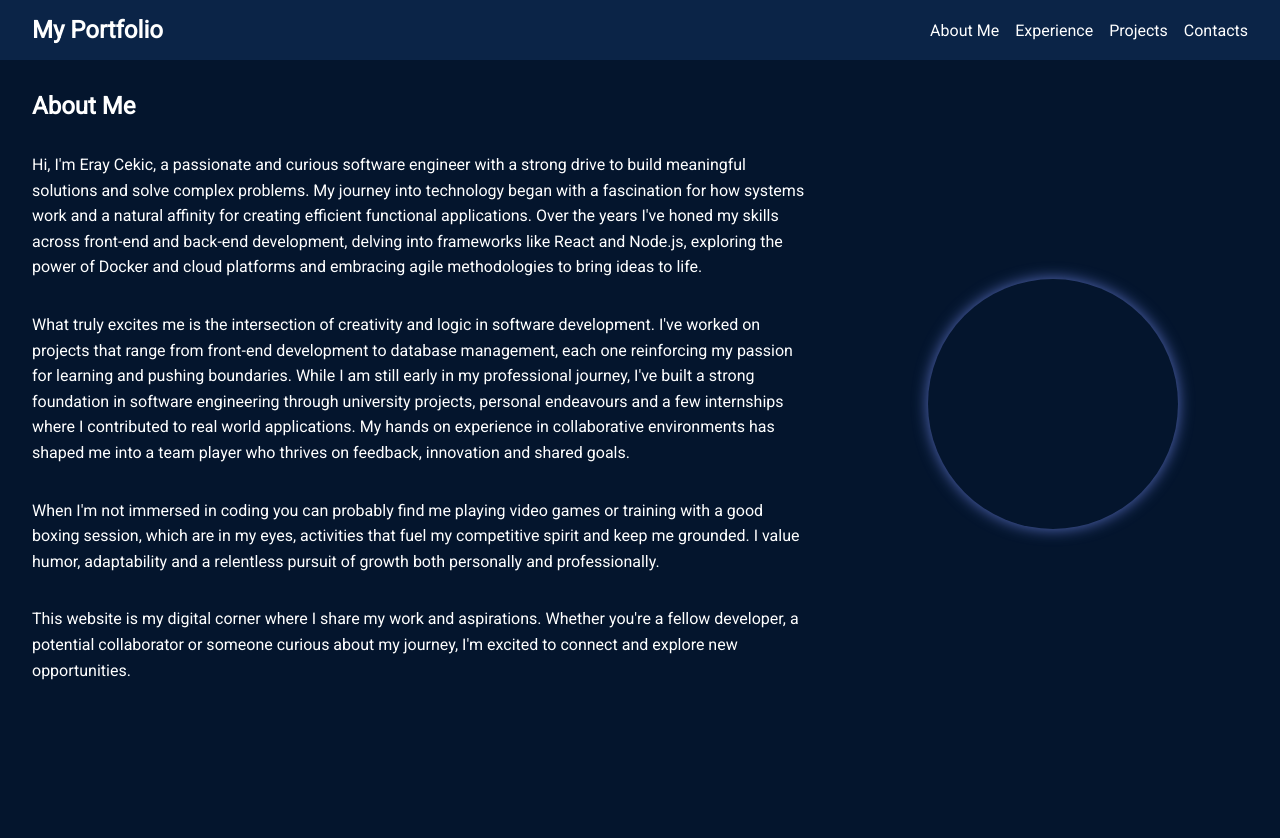
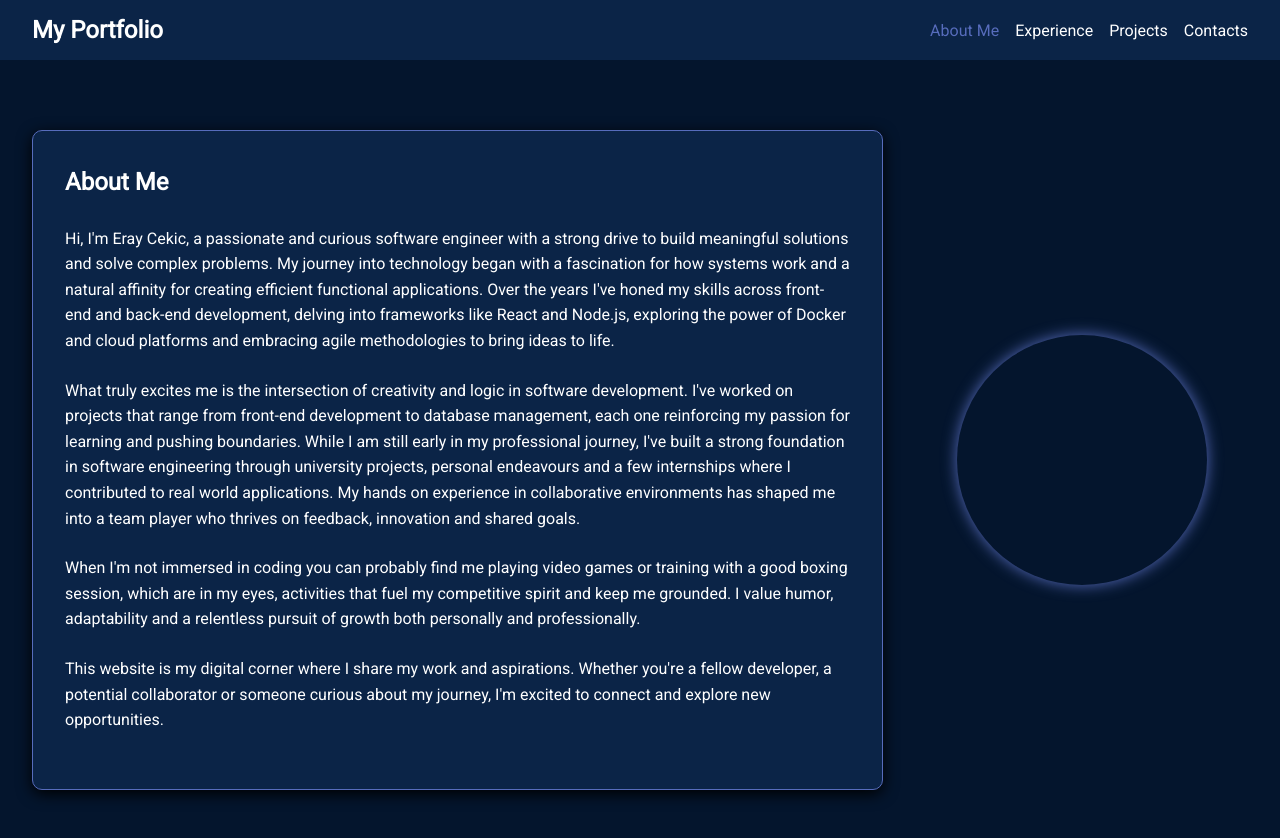
Before and after one commit to erayckc52/portfolio_website, a React (Vite) app in the folder portfolio-react/: page / in a window 1280 px wide. Shown: the top 838 px of the page. Before the commit the page ends 800 px from the top, so only its background shows below. Built offline with nearby package versions, Linux system fonts and the light colour scheme.

Commit message:
about me and experience page adjustments

```diff
--- a/portfolio-react/src/App.jsx
+++ b/portfolio-react/src/App.jsx
@@ -10,7 +10,6 @@ import Styles from './styles/App.module.css';
 const App = () => {
   return (
     <Router>
-        <div className="App">
           <Navbar />
           <Routes>
             <Route path="/" element={<AboutMe />} />
@@ -18,7 +17,6 @@ const App = () => {
             <Route path="/projects" element={<Projects />} />
             <Route path="/contact" element={<Contact />} />
           </Routes>
-        </div>
     </Router>
   )
 }
--- a/portfolio-react/src/components/Navbar.jsx
+++ b/portfolio-react/src/components/Navbar.jsx
@@ -1,5 +1,5 @@
 import React from 'react';
-import { Link } from 'react-router-dom';
+import { NavLink } from 'react-router-dom';
 import styles from '../styles/Navbar.module.css';
 
 const Navbar = () => {
@@ -7,10 +7,10 @@ const Navbar = () => {
     <nav className={styles.navbar}>
       <h1 className={styles.logo}>My Portfolio</h1>
       <ul className={styles.navLinks}>
-        <li><Link to="/">About Me</Link></li>
-        <li><Link to="/experience">Experience</Link></li>
-        <li><Link to="/projects">Projects</Link></li>
-        <li><Link to="/contact">Contacts</Link></li>
+        <li><NavLink to="/" className={({isActive }) => (isActive ? styles.active : '')}>About Me</NavLink></li>
+        <li><NavLink to="/experience" className={({isActive }) => (isActive ? styles.active : '')}>Experience</NavLink></li>
+        <li><NavLink to="/projects" className={({isActive }) => (isActive ? styles.active : '')}>Projects</NavLink></li>
+        <li><NavLink to="/contact" className={({isActive }) => (isActive ? styles.active : '')}>Contacts</NavLink></li>
       </ul>
     </nav>
   );
--- a/portfolio-react/src/index.css
+++ b/portfolio-react/src/index.css
@@ -8,4 +8,5 @@ body {
     font-family: var(--font-robot);
     background-color: var(--color-bg);
     color: var(--color-text);
+    overflow: hidden;
 }
--- a/portfolio-react/src/pages/AboutMe.jsx
+++ b/portfolio-react/src/pages/AboutMe.jsx
@@ -5,6 +5,7 @@ import animatedIcon from '../assets/images/animated-icon.gif';
 const AboutMe = () => {
   return (
     <section id="about" className={styles.aboutMe}>
+      <div className={styles.box}>
       <div className={styles.textSection}>
         <h2 className={styles.paragraph}>About Me</h2>
         <p className={styles.paragraph}>
@@ -36,7 +37,7 @@ const AboutMe = () => {
         Whether you're a fellow developer, a potential collaborator or someone curious about my journey,
         I'm excited to connect and explore new opportunities.
         </p>
-
+      </div>
       </div>
       <div className={styles.imageSection}>
         <img src={animatedIcon} alt="Animated Icon" />
--- a/portfolio-react/src/styles/AboutMe.module.css
+++ b/portfolio-react/src/styles/AboutMe.module.css
@@ -8,11 +8,22 @@
     padding: 2rem;
     color: var(--color-text);
     background-color: var(--color-bg);
+    height: 100vh;
+    box-sizing: border-box;
+}
+
+.box {
+    width: 70%;
+    background-color: var(--color-dark);
+    border: 1px solid var(--color-primary);
+    border-radius: 10px;
+    padding: 2rem;
+    box-shadow: 0 4px 15px rgb(0, 0, 0);
 }
 
 .textSection {
-    flex: 2;
-    margin-right: 3rem;
+    display: flex;
+    flex-direction: column;
 }
 
 .imageSection {
@@ -20,6 +31,7 @@
     display: flex;
     justify-content: center;
     align-items: center;
+    margin-left: 2rem;
 }
 
 .imageSection img {
@@ -31,5 +43,6 @@
 }
 
 .paragraph {
-    margin-bottom: 2rem;
+    margin-bottom: 1.5rem;
+    line-height: 1.6;
 }
--- a/portfolio-react/src/styles/Experience.module.css
+++ b/portfolio-react/src/styles/Experience.module.css
@@ -12,7 +12,7 @@
   flex: 1;
   display: flex;
   flex-direction: column;
-  justify-content: flex-start;
+  justify-content: center;
   align-items: center;
   background-color: var(--color-secondary);
   padding: 1rem;
@@ -22,21 +22,25 @@
   margin: 1rem 0;
   padding: 0.8rem 1.2rem;
   font-size: 1rem;
-  background-color: var(--color-primary);
+  background-color: var(--color-dark);
   color: var(--color-text);
   border: none;
   border-radius: 5px;
   cursor: pointer;
   transition: background-color 0.3s;
+  display: flex;
+  justify-content: center;
+  align-items: center;
+  width: 100%;
+  max-width: 200px;
 }
 
 .button:hover {
-  background-color: var(--color-dark);
+  background-color: var(--color-primary);
 }
 
 .active {
-  background-color: var(--color-dark);
-  font-weight: bold;
+  background-color: var(--color-primary);
 }
 
 .rightPanel {
@@ -49,7 +53,7 @@
 
 .contentBox {
   width: 80%;
-  background-color: var(--color-bg);
+  background-color: var(--color-dark);
   border: 1px solid var(--color-primary);
   border-radius: 10px;
   padding: 1.5rem;
@@ -57,10 +61,9 @@
 }
 
 strong {
-    font-size: 1.2rem;
+    font-size: 1.3rem;
     font-weight: 500;
-    color: rgba(223, 223, 223, 0.979);
-    -webkit-text-stroke: 1px rgb(255, 255, 255);
+    color: rgba(255, 255, 255, 0.979);
     margin-bottom: 0.5rem;
     display: block;
 }
@@ -84,6 +87,7 @@ h2 {
 .card {
   background-color: var(--color-secondary);
   padding: 1rem;
+  border: 1px solid var(--color-primary);
   border-radius: 8px;
   box-shadow: 0 4px 15px rgba(0, 0, 0, 0.2);
   color: var(--color-text);
@@ -91,7 +95,10 @@ h2 {
 
 .card h3 {
   margin-bottom: 0.5rem;
-  color: rgb(8, 9, 56);
+  color: rgba(255, 255, 255, 0.979);
+  font-size: 1.5rem;
+  font-weight: 300;
+  text-decoration: underline;
 }
 
 .card ul {
@@ -100,5 +107,5 @@ h2 {
 }
 
 .card ul li {
-  margin-bottom: 0.3rem;
+  margin-bottom: 0.2rem;
 }
--- a/portfolio-react/src/styles/Navbar.module.css
+++ b/portfolio-react/src/styles/Navbar.module.css
@@ -23,9 +23,13 @@
 .navLinks a {
     text-decoration: none;
     color: var(--color-text);
-    transition: color 0.3s;
+    transition: color 0.3s, font-weight 0.3s;
 }
 
 .navLinks a:hover {
     color: var(--color-primary);
 }
+
+.navLinks a.active {
+    color: var(--color-primary);
+}
```
